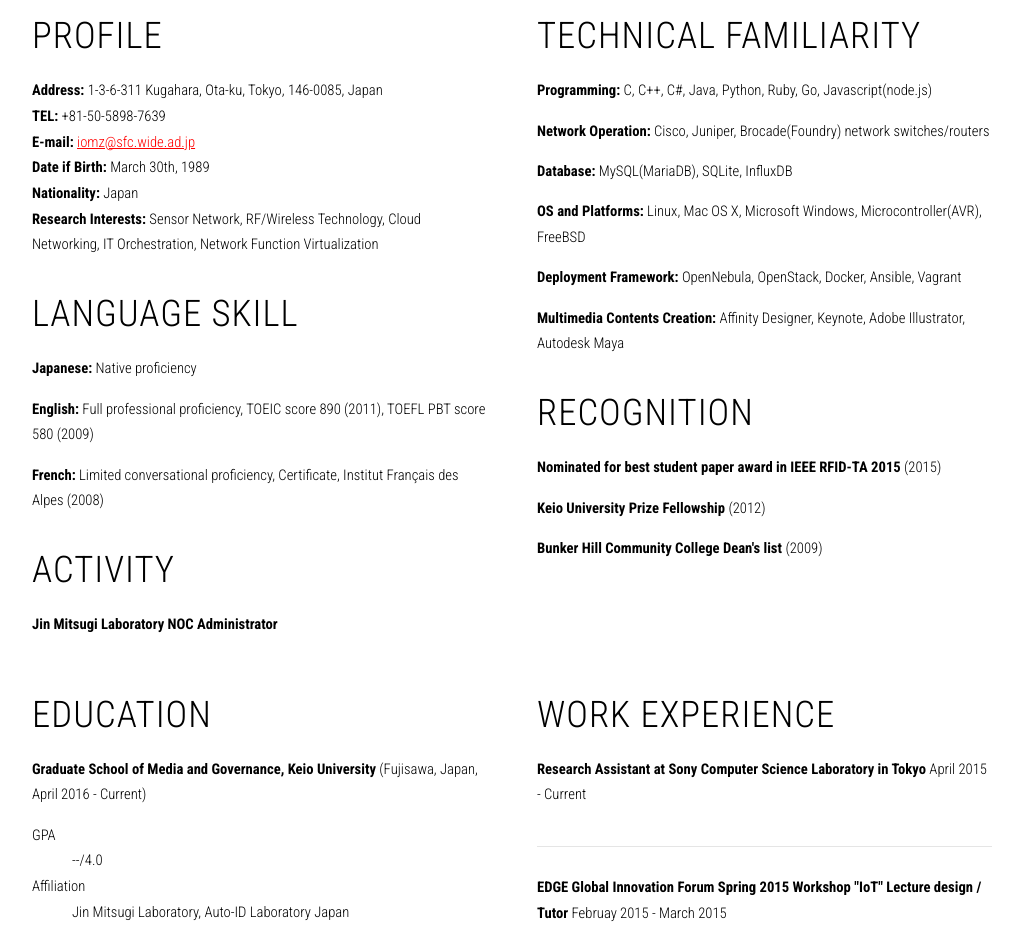
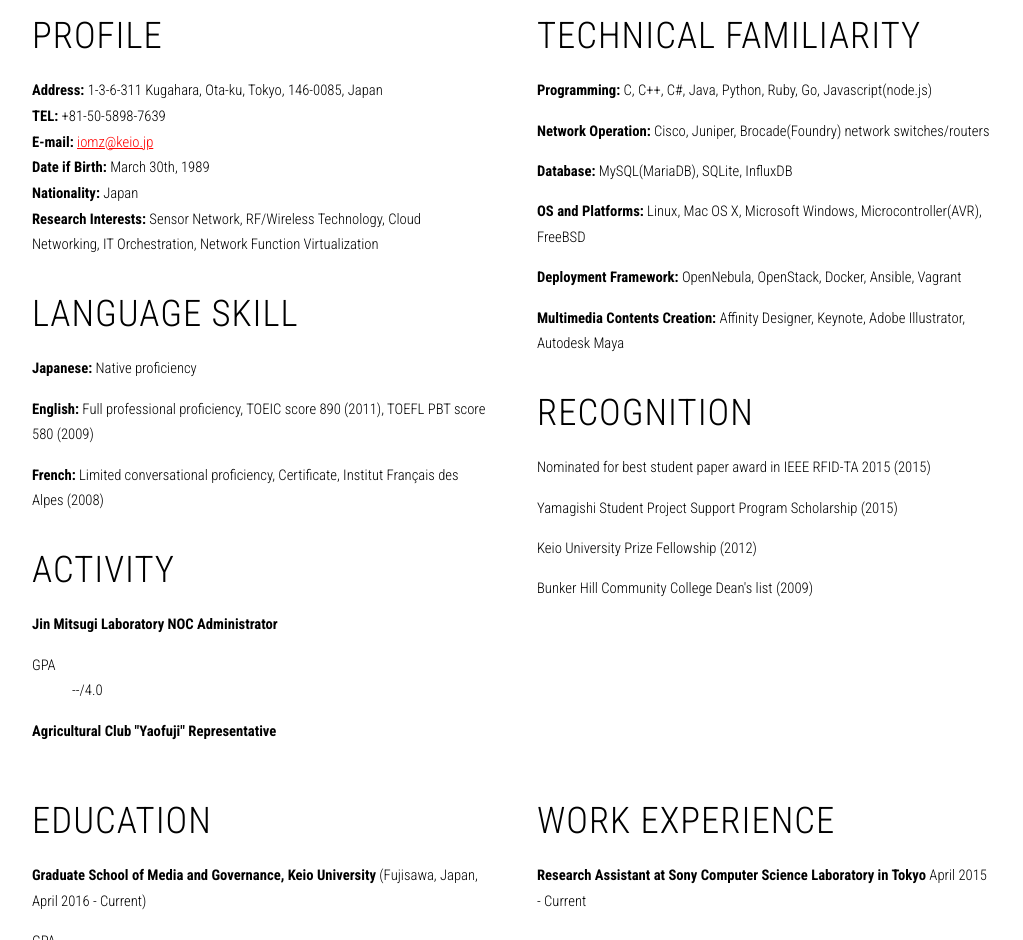
Before and after one commit to iomz/cv-old, a plain HTML site: page index.html in a window 1280 px wide. Shown: the part 360-1300 px from the top of the page, without its empty margins (128-1151 px from the left). Drawn offline with nearby package versions, Linux system fonts and the light colour scheme.

Commit message:
Yamagishi added to recognition

```diff
--- a/index.html
+++ b/index.html
@@ -50,7 +50,7 @@
 							<p class="subtitle">
                                 <strong>Address: </strong>1-3-6-311 Kugahara, Ota-ku, Tokyo, 146-0085, Japan<br/>
                                 <strong>TEL: </strong>+81-50-5898-7639<br/>
-                                <strong>E-mail: </strong><a href="mailto:iomz@sfc.wide.ad.jp">iomz@sfc.wide.ad.jp</a><br/>
+                                <strong>E-mail: </strong><a href="mailto:iomz@keio.jp">iomz@keio.jp</a><br/>
                                 <strong>Date if Birth: </strong>March 30th, 1989<br/>
                                 <strong>Nationality: </strong>Japan<br/>
                                 <strong>Research Interests: </strong>
@@ -79,15 +79,19 @@
                                     Jin Mitsugi Laboratory NOC Administrator
                                 </strong>
                             </p>
+                            <dl>
+                                <dt>GPA</dt>
+                                <dd>--/4.0</dd>
+                            </dl>
 							<p class="subtitle">
                                 <strong>
-
+                                    Agricultural Club "Yaofuji" Representative
                                 </strong>
                             </p>
-							<p class="subtitle">
-                                <strong>
-                                </strong>
-                            </p>
+                            <dl>
+                                <dt></dt>
+                                <dd></dd>
+                            </dl>
 							<p class="subtitle">
                                 <strong>
                                 </strong>
@@ -129,21 +133,19 @@
 								<h2>Recognition</h2>
 							</header>
 							<p class="subtitle">
-                                <strong>
-                                    Nominated for best student paper award in IEEE RFID-TA 2015
-                                </strong>
+                                Nominated for best student paper award in IEEE RFID-TA 2015
                                 (2015)
                             </p>
 							<p class="subtitle">
-                                <strong>
-                                    Keio University Prize Fellowship
-                                </strong>
+                                Yamagishi Student Project Support Program Scholarship
+                                (2015)
+                            </p>
+							<p class="subtitle">
+                                Keio University Prize Fellowship
                                 (2012)
                             </p>
 							<p class="subtitle">
-                                <strong>
-                                    Bunker Hill Community College Dean's list
-                                </strong>
+                                Bunker Hill Community College Dean's list
                                 (2009)
                             </p>
 						</section>
```
